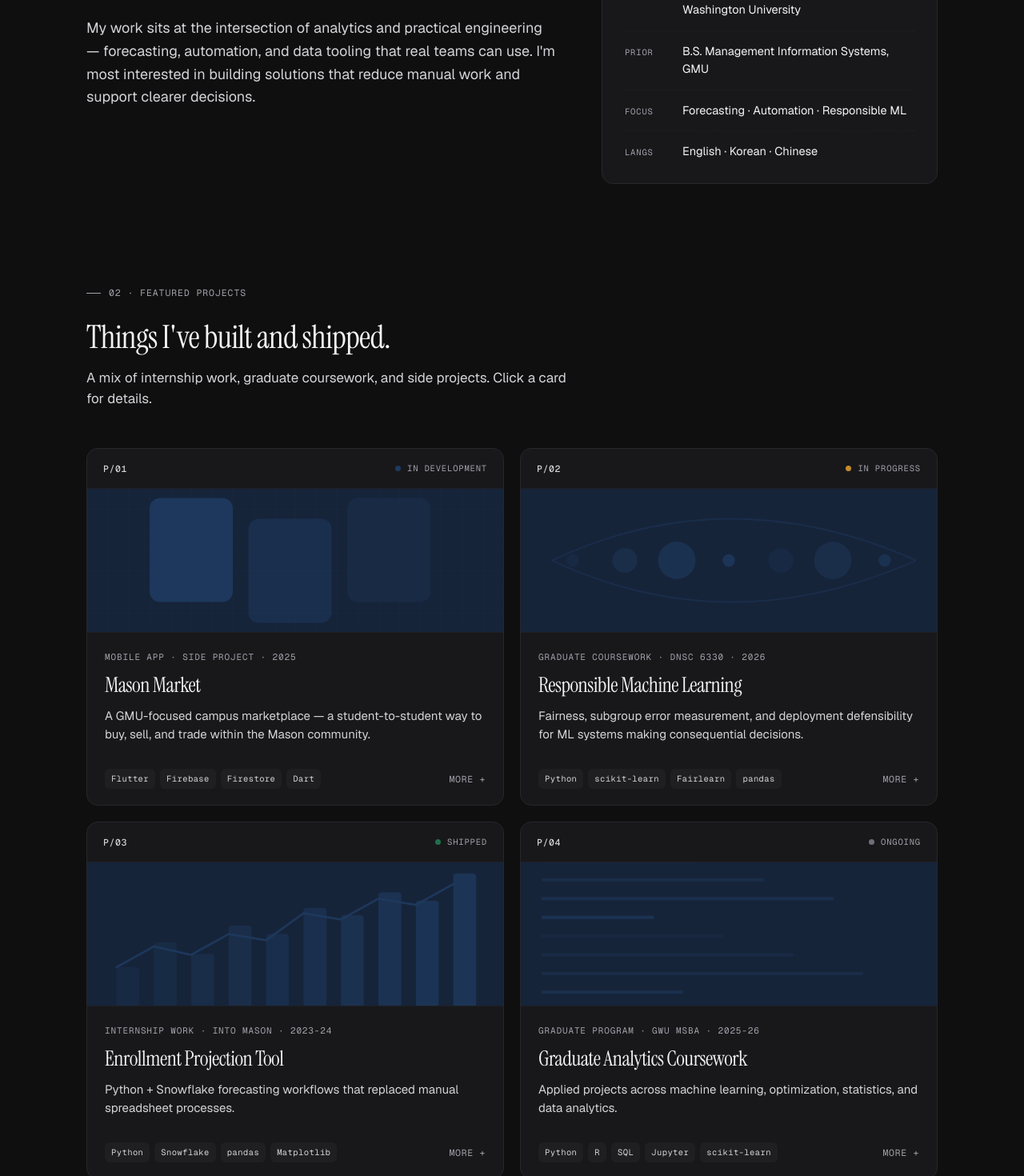
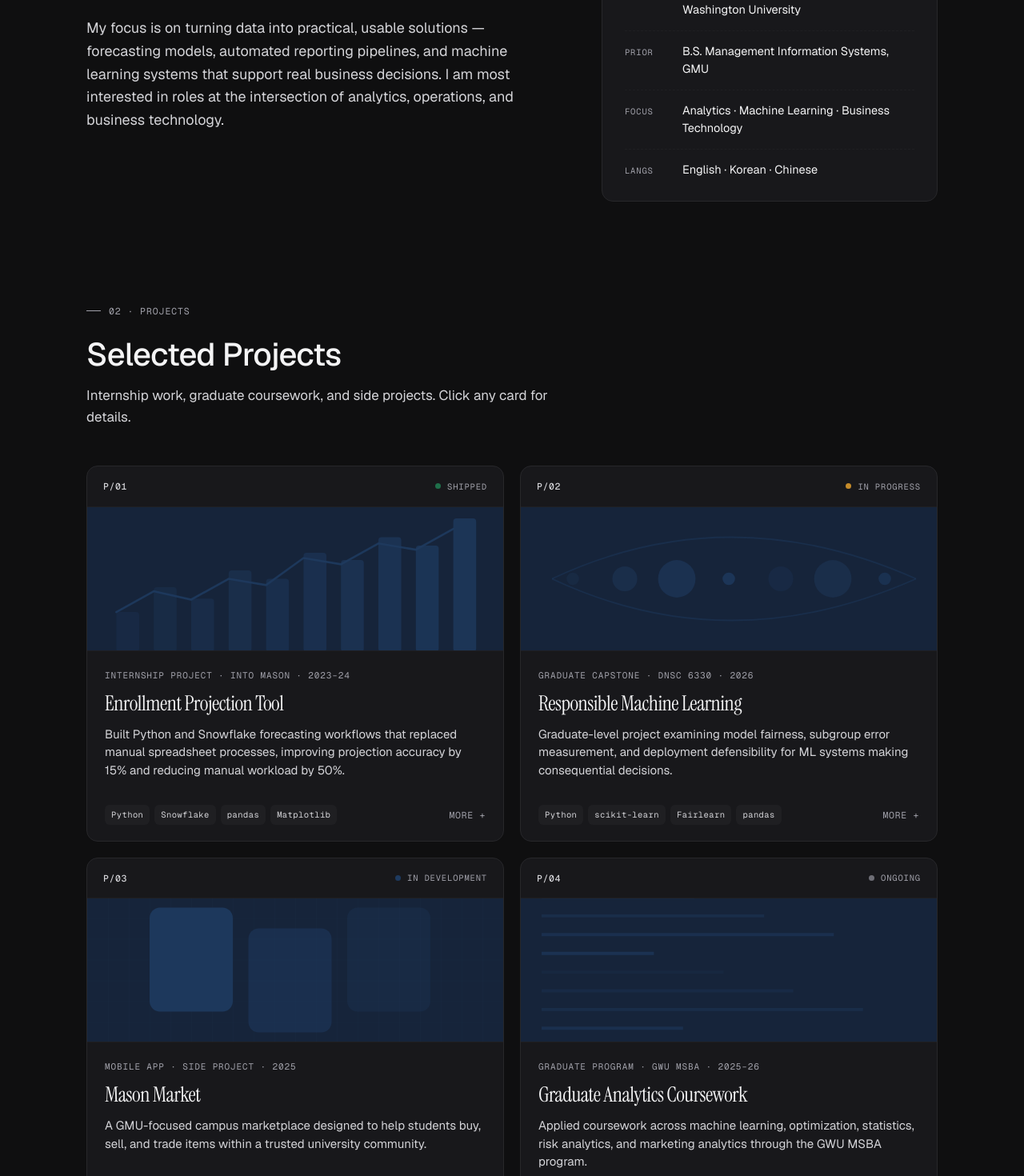
Before and after one commit to wjdgkfla/portfolio, a Next.js app: page / in a window 1280 px wide. Shown: the part 1180-2650 px from the top of the page at 80% size. Built offline with nearby package versions, Linux system fonts and the light colour scheme.

Commit message:
recruiter-focused content and heading revisions

```diff
--- a/components/About.jsx
+++ b/components/About.jsx
@@ -6,7 +6,7 @@ export default function About() {
     <section id="about">
       <div className="container">
         <div className="section-eyebrow">01 · About</div>
-        <h2 className="section-title serif">A student-engineer who likes practical tools.</h2>
+        <h2 className="section-title">Business Analytics Graduate Student</h2>
         <div className="about-grid">
           <div className="about-copy">
             {p.about.map((para, i) => <p key={i}>{para}</p>)}
@@ -24,7 +24,7 @@ export default function About() {
               </li>
               <li>
                 <span className="mono dim">FOCUS</span>
-                <span>Forecasting · Automation · Responsible ML</span>
+                <span>Analytics · Machine Learning · Business Technology</span>
               </li>
               <li>
                 <span className="mono dim">LANGS</span>
--- a/components/Contact.jsx
+++ b/components/Contact.jsx
@@ -25,8 +25,8 @@ export default function Contact() {
     <section id="contact">
       <div className="container">
         <div className="section-eyebrow">06 · Contact</div>
-        <h2 className="section-title serif">Let&apos;s talk.</h2>
-        <p className="section-lede">I&apos;m open to internships and analytics roles. The fastest way to reach me is email.</p>
+        <h2 className="section-title">Get in Touch</h2>
+        <p className="section-lede">I am open to Summer 2026 internships in analytics, data, AI, operations, and business technology, as well as full-time opportunities after Summer 2027. The fastest way to reach me is email.</p>
         <div className="contact-card card">
           <div className="contact-row">
             <div className="contact-label mono">EMAIL</div>
--- a/components/Experience.jsx
+++ b/components/Experience.jsx
@@ -11,7 +11,7 @@ export default function Experience() {
     <section id="experience">
       <div className="container">
         <div className="section-eyebrow">03 · Experience</div>
-        <h2 className="section-title serif">Where I&apos;ve worked.</h2>
+        <h2 className="section-title">Professional Experience</h2>
         <div className="xp-layout">
           <nav className="xp-tabs">
             {p.experience.map((e, i) => (
--- a/components/Hero.jsx
+++ b/components/Hero.jsx
@@ -9,7 +9,7 @@ export default function Hero() {
         <div className="hero-meta mono">
           <span>{p.location}</span>
           <span className="dot-sep">·</span>
-          <span>Available for summer 2026 internships</span>
+          <span>Open to Summer 2026 internships and full-time roles after Summer 2027</span>
         </div>
         <h1 className="hero-name serif">Ha Lim Chung</h1>
         <div className="hero-altname mono">Preferred name: Jack</div>
--- a/components/Leadership.jsx
+++ b/components/Leadership.jsx
@@ -6,7 +6,7 @@ export default function Leadership() {
     <section id="leadership">
       <div className="container">
         <div className="section-eyebrow">05 · Leadership</div>
-        <h2 className="section-title serif">Student involvement.</h2>
+        <h2 className="section-title">Student Involvement</h2>
         <div className="xp-layout">
           <nav className="xp-tabs">
             {p.leadership.map((l) => (
--- a/components/Projects.jsx
+++ b/components/Projects.jsx
@@ -60,9 +60,9 @@ export default function Projects() {
   return (
     <section id="projects">
       <div className="container">
-        <div className="section-eyebrow">02 · Featured projects</div>
-        <h2 className="section-title serif">Things I&apos;ve built and shipped.</h2>
-        <p className="section-lede">A mix of internship work, graduate coursework, and side projects. Click a card for details.</p>
+        <div className="section-eyebrow">02 · Projects</div>
+        <h2 className="section-title">Selected Projects</h2>
+        <p className="section-lede">Internship work, graduate coursework, and side projects. Click any card for details.</p>
         <div className="projects-grid">
           {p.projects.map((pr, i) => {
             const expanded = open === pr.id;
--- a/components/Skills.jsx
+++ b/components/Skills.jsx
@@ -6,7 +6,7 @@ export default function Skills() {
     <section id="skills">
       <div className="container">
         <div className="section-eyebrow">04 · Skills</div>
-        <h2 className="section-title serif">The toolkit.</h2>
+        <h2 className="section-title">Technical Skills</h2>
         <div className="skills-grid">
           {p.skills.map((s, i) => (
             <div className="skill-card card" key={s.group}>
--- a/data/portfolio.js
+++ b/data/portfolio.js
@@ -2,45 +2,159 @@ const PORTFOLIO = {
   name: "Ha Lim Chung",
   preferredName: "Jack",
   role: "Business Analytics Graduate Student",
-  tags: ["Data Analytics", "Machine Learning", "Optimization"],
-  summary: "Graduate student in Business Analytics at The George Washington University — focused on forecasting, ML, optimization, and practical data tools that support real decisions.",
+  tags: ["Data Analytics", "Machine Learning", "Business Technology"],
+  summary: "Business Analytics graduate student focused on data analytics, machine learning, optimization, and business technology. Seeking Summer 2026 internships and full-time opportunities after Summer 2027.",
   location: "Fairfax, Virginia",
   email: "jack.chung@gwu.edu",
   github: "https://github.com/wjdgkfla",
   linkedin: "https://www.linkedin.com/in/ha-lim-chung/",
   resume: "/uploads/Ha_Lim_Chung_Resume_Mar4_2026.pdf",
+
   about: [
-    "I'm pursuing a Master of Science in Business Analytics at The George Washington University, building on a B.S. in Management Information Systems from George Mason University's School of Business.",
-    "My work sits at the intersection of analytics and practical engineering — forecasting, automation, and data tooling that real teams can use. I'm most interested in building solutions that reduce manual work and support clearer decisions.",
+    "I am pursuing a Master of Science in Business Analytics at The George Washington University, building on a B.S. in Management Information Systems from George Mason University's School of Business.",
+    "My focus is on turning data into practical, usable solutions — forecasting models, automated reporting pipelines, and machine learning systems that support real business decisions. I am most interested in roles at the intersection of analytics, operations, and business technology.",
   ],
+
   stats: [
     { k: "15%", v: "Forecast accuracy improvement" },
     { k: "50%", v: "Manual workload reduction" },
     { k: "~6.5M", v: "Customer records maintained" },
     { k: "5,000+", v: "Ads processed per batch" },
   ],
+
   projects: [
-    { id: "mason-market", name: "Mason Market", year: "2025", kind: "Mobile app · Side project", blurb: "A GMU-focused campus marketplace — a student-to-student way to buy, sell, and trade within the Mason community.", details: "Cross-platform mobile app with real-time listings, in-app messaging, and verified Mason email sign-up.", stack: ["Flutter", "Firebase", "Firestore", "Dart"], role: "Solo build · design + dev", status: "In development" },
-    { id: "rml", name: "Responsible Machine Learning", year: "2026", kind: "Graduate coursework · DNSC 6330", blurb: "Fairness, subgroup error measurement, and deployment defensibility for ML systems making consequential decisions.", details: "Examining model fairness through subgroup error analysis, calibration, and residual risk.", stack: ["Python", "scikit-learn", "Fairlearn", "pandas"], role: "Graduate coursework", status: "In progress" },
-    { id: "enrollment", name: "Enrollment Projection Tool", year: "2023-24", kind: "Internship work · INTO Mason", blurb: "Python + Snowflake forecasting workflows that replaced manual spreadsheet processes.", details: "Built an end-to-end pipeline improving projection accuracy by 15% and reducing manual workload by 50%.", stack: ["Python", "Snowflake", "pandas", "Matplotlib"], role: "Intern · solo build", status: "Shipped" },
-    { id: "coursework", name: "Graduate Analytics Coursework", year: "2025-26", kind: "Graduate program · GWU MSBA", blurb: "Applied projects across machine learning, optimization, statistics, and data analytics.", details: "Applied projects spanning machine learning, statistical inference, optimization, risk analytics, and marketing analytics. Project work available on GitHub.", stack: ["Python", "R", "SQL", "Jupyter", "scikit-learn"], role: "Coursework", github: "https://github.com/wjdgkfla", status: "Ongoing" },
+    {
+      id: "enrollment",
+      name: "Enrollment Projection Tool",
+      year: "2023–24",
+      kind: "Internship Project · INTO Mason",
+      blurb: "Built Python and Snowflake forecasting workflows that replaced manual spreadsheet processes, improving projection accuracy by 15% and reducing manual workload by 50%.",
+      details: "Designed an end-to-end data pipeline: pulled enrollment data from Snowflake, cleaned and normalized student cohorts, ran forecasting models, and generated recurring reports for planning and stakeholder review. Presented weekly insights to marketing and cross-functional teams.",
+      stack: ["Python", "Snowflake", "pandas", "Matplotlib"],
+      role: "Intern — solo build",
+      status: "Shipped",
+    },
+    {
+      id: "rml",
+      name: "Responsible Machine Learning",
+      year: "2026",
+      kind: "Graduate Capstone · DNSC 6330",
+      blurb: "Graduate-level project examining model fairness, subgroup error measurement, and deployment defensibility for ML systems making consequential decisions.",
+      details: "Applied fairness auditing techniques including subgroup error analysis, calibration assessment, and residual risk evaluation. Developed a structured framework for how models should be documented, tested, and reviewed before production deployment.",
+      stack: ["Python", "scikit-learn", "Fairlearn", "pandas"],
+      role: "Graduate capstone",
+      status: "In progress",
+    },
+    {
+      id: "mason-market",
+      name: "Mason Market",
+      year: "2025",
+      kind: "Mobile App · Side Project",
+      blurb: "A GMU-focused campus marketplace designed to help students buy, sell, and trade items within a trusted university community.",
+      details: "Cross-platform mobile app featuring Firebase authentication, real-time listings via Firestore, in-app messaging, and verified Mason email sign-up. Designed around student-centered product logic and campus pickup workflows.",
+      stack: ["Flutter", "Firebase", "Firestore", "Dart"],
+      role: "Solo build — design and development",
+      status: "In development",
+    },
+    {
+      id: "coursework",
+      name: "Graduate Analytics Coursework",
+      year: "2025–26",
+      kind: "Graduate Program · GWU MSBA",
+      blurb: "Applied coursework across machine learning, optimization, statistics, risk analytics, and marketing analytics through the GWU MSBA program.",
+      details: "Projects covering supervised and unsupervised learning, mathematical optimization, statistical inference, stochastic modeling, decision and risk analysis, and AI applications in marketing. Selected work available on GitHub.",
+      stack: ["Python", "R", "SQL", "Jupyter", "scikit-learn"],
+      role: "Graduate coursework",
+      github: "https://github.com/wjdgkfla",
+      status: "Ongoing",
+    },
   ],
+
   experience: [
-    { company: "Vaco", role: "Content Analyst", where: "Fairfax, VA · Remote", when: "Nov 2024 — Aug 2025", bullets: ["Reviewed and refined 120+ queries and keywords daily to align with client policies and industry standards.", "Oversaw data imports/exports of 5,000+ ads per batch, maintaining accuracy, security, and regulatory compliance.", "Collaborated with analysts, QA, and ops teams to redesign the content tagging process, reducing review time by 30%.", "Curated and rated bilingual Korean-English digital content with 90%+ accuracy."] },
-    { company: "INTO Mason", role: "Enrollment Projection Tool Intern", where: "Fairfax, VA", when: "Aug 2023 — Aug 2024", bullets: ["Developed Python-based enrollment forecasting workflows, improving projection accuracy by 15%.", "Automated recurring data preparation and reporting processes, reducing manual workload by 50%.", "Built data visualizations and trend reports using pandas and Matplotlib.", "Presented weekly enrollment insights to marketing and cross-functional teams."] },
-    { company: "Sallie Mae", role: "Credit Bureau Reporting Intern", where: "Newcastle, DE · Remote", when: "Jun 2023 — Aug 2023", bullets: ["Maintained reporting accuracy across approximately 6.5 million customer records.", "Used SQL to identify illogical FCRA reporting scenarios and maintained an exceptions database.", "Reconciled account data reported to four national credit bureaus daily.", "Supported a 90%+ data accuracy standard, evidenced by low reject and dispute rates."] },
-    { company: "George Mason IT Support", role: "Student Support Specialist", where: "Fairfax, VA", when: "Jan 2022 — Aug 2023", bullets: ["Supported 20+ students and faculty per shift with a 90%+ resolution rate.", "Created and resolved 40+ support tickets per shift through Team Dynamics.", "Consistently met and exceeded the 95% customer interaction satisfaction target."] },
+    {
+      company: "Vaco",
+      role: "Content Analyst",
+      where: "Fairfax, VA · Remote",
+      when: "Nov 2024 — Aug 2025",
+      bullets: [
+        "Reviewed and refined 120+ queries and keywords daily to ensure alignment with client policies, industry standards, and best practices.",
+        "Oversaw data imports and exports of 5,000+ ads per batch, maintaining accuracy, security, and regulatory compliance.",
+        "Collaborated with analysts, QA, and operations teams to redesign the content tagging process, reducing review time by 30%.",
+        "Curated and rated bilingual Korean–English digital content with 90%+ accuracy, supporting ad network efficiency.",
+      ],
+    },
+    {
+      company: "INTO Mason",
+      role: "Enrollment Projection Tool Intern",
+      where: "Fairfax, VA",
+      when: "Aug 2023 — Aug 2024",
+      bullets: [
+        "Developed Python-based enrollment forecasting workflows to collect, clean, and analyze student enrollment data, improving projection accuracy by 15%.",
+        "Automated recurring data preparation and reporting processes, reducing manual workload by 50%.",
+        "Built data visualizations and trend reports using pandas and Matplotlib to support enrollment planning and stakeholder decision-making.",
+        "Presented weekly enrollment insights to marketing and cross-functional teams to support Korean student recruitment outreach.",
+      ],
+    },
+    {
+      company: "Sallie Mae",
+      role: "Credit Bureau Reporting Intern",
+      where: "Newcastle, DE · Remote",
+      when: "Jun 2023 — Aug 2023",
+      bullets: [
+        "Maintained reporting accuracy across approximately 6.5 million customer records and monitored controls for faulty reporting trends.",
+        "Used SQL to identify illogical FCRA reporting scenarios and maintained an exceptions database.",
+        "Reconciled account data reported to four national credit bureaus — Equifax, TransUnion, Experian, and Innovis — on a daily basis.",
+        "Supported a 90%+ data accuracy standard, evidenced by low reject and dispute rates.",
+      ],
+    },
+    {
+      company: "George Mason IT Support",
+      role: "Student Support Specialist",
+      where: "Fairfax, VA",
+      when: "Jan 2022 — Aug 2023",
+      bullets: [
+        "Supported 20+ students and faculty per shift via phone, live chat, and walk-in with a 90%+ resolution rate.",
+        "Created and resolved 40+ support tickets per shift through Team Dynamics.",
+        "Consistently met and exceeded the 95% customer interaction satisfaction target.",
+      ],
+    },
   ],
+
   leadership: [
-    { org: "Korean International Student Association (KISA)", role: "President / Advisor", where: "George Mason University · Fairfax, VA", when: "Aug 2021 — Aug 2023", bullets: ["Led 50+ members as President and Advisor of KISA at George Mason University.", "Organized events and job fair programs with the Embassy and Consulate of Korea."] },
+    {
+      org: "Korean International Student Association (KISA)",
+      role: "President / Advisor",
+      where: "George Mason University · Fairfax, VA",
+      when: "Aug 2021 — Aug 2023",
+      bullets: [
+        "Led 50+ members as President and Advisor of KISA at George Mason University.",
+        "Organized events and job fair programs in collaboration with the Embassy and Consulate of Korea.",
+      ],
+    },
   ],
+
   skills: [
-    { group: "Programming & Data", items: ["Python", "SQL", "R", "pandas", "Matplotlib", "scikit-learn", "Snowflake"] },
-    { group: "Analytics & Machine Learning", items: ["Machine Learning", "Forecasting", "Classification", "Regression", "Clustering", "Fairness metrics", "Risk modeling", "EDA", "Data cleaning"] },
-    { group: "Statistics & Optimization", items: ["Statistical inference", "Hypothesis testing", "Probability models", "Stochastic modeling", "Linear programming", "Mathematical optimization"] },
-    { group: "Tools & Platforms", items: ["Excel", "PowerPoint", "GitHub", "Jupyter", "Firebase", "Flutter"] },
-    { group: "Marketing & Business", items: ["Digital marketing analytics", "AI in marketing", "Reporting", "Process improvement", "Stakeholder communication"] },
-    { group: "Languages", items: ["English", "Korean", "Chinese"] },
+    {
+      group: "Programming & Analytics",
+      items: ["Python", "SQL", "R", "pandas", "Matplotlib", "scikit-learn", "Snowflake"],
+    },
+    {
+      group: "Machine Learning & Data Analysis",
+      items: ["Forecasting", "Classification", "Regression", "Clustering", "Model evaluation", "Fairness metrics", "Exploratory data analysis", "Data cleaning"],
+    },
+    {
+      group: "Statistics & Optimization",
+      items: ["Statistical inference", "Hypothesis testing", "Probability models", "Stochastic modeling", "Linear programming", "Mathematical optimization"],
+    },
+    {
+      group: "Tools & Platforms",
+      items: ["Excel", "PowerPoint", "GitHub", "Jupyter Notebook", "Firebase", "Flutter"],
+    },
+    {
+      group: "Business & Operations",
+      items: ["Reporting", "Process improvement", "Stakeholder communication", "Digital marketing analytics", "AI in marketing"],
+    },
   ],
 };
+
 export default PORTFOLIO;
```
